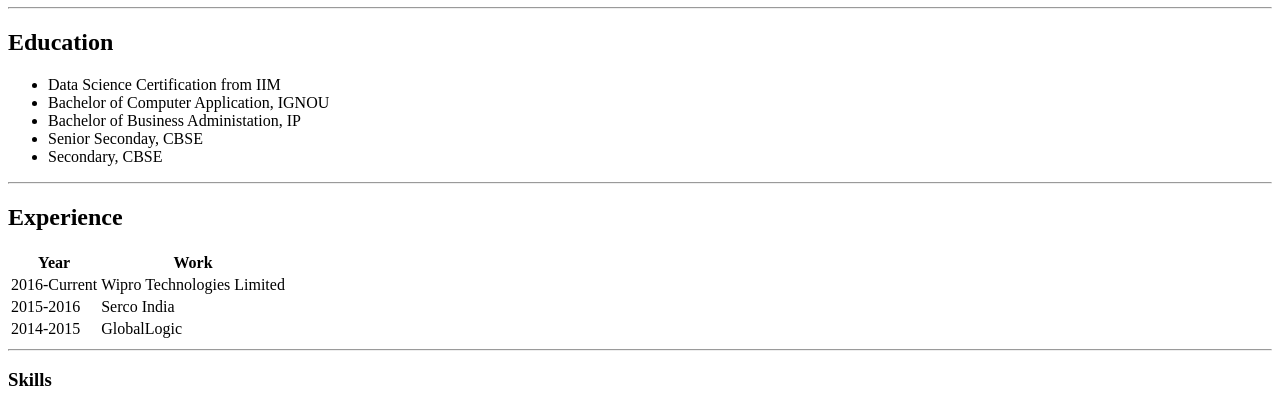
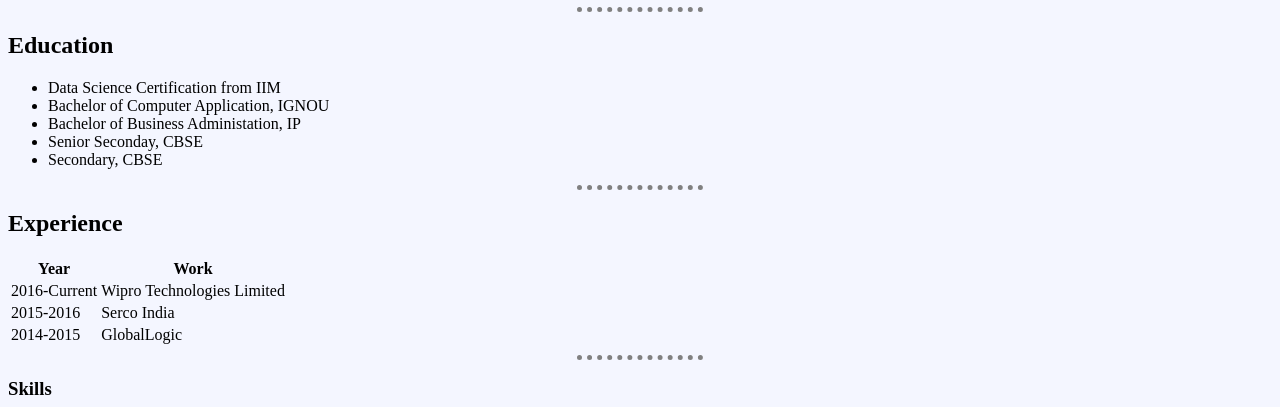
Before and after one commit to RajatSangroy/cv, a plain HTML site: page index.html in a window 1280 px wide. Shown: the part 319-726 px from the top of the page. Drawn offline with Linux system fonts and the light colour scheme.

Commit message:
Add files via upload

```diff
--- a/index.html
+++ b/index.html
@@ -4,7 +4,25 @@
 <head>
   <meta charset="utf-8">
   <title>Rajat's Personal Website</title>
+
+  <style media="screen">
+    body {
+      background-color: #f4f6ff;
+    }
+
+    hr {
+      border-style: none;
+      border-top-style: dotted;
+      border-color: grey;
+       border-width: 5px;
+      width: 10%;
+    }
+  </style>
+
 </head>
+
+<!-- below is the example to use the inline css code
+<body style="background-color: #f4f6ff">-->
 
 <body>
   <table>
```
Also changed, not shown: Contact.html (+1 -1 lines).
